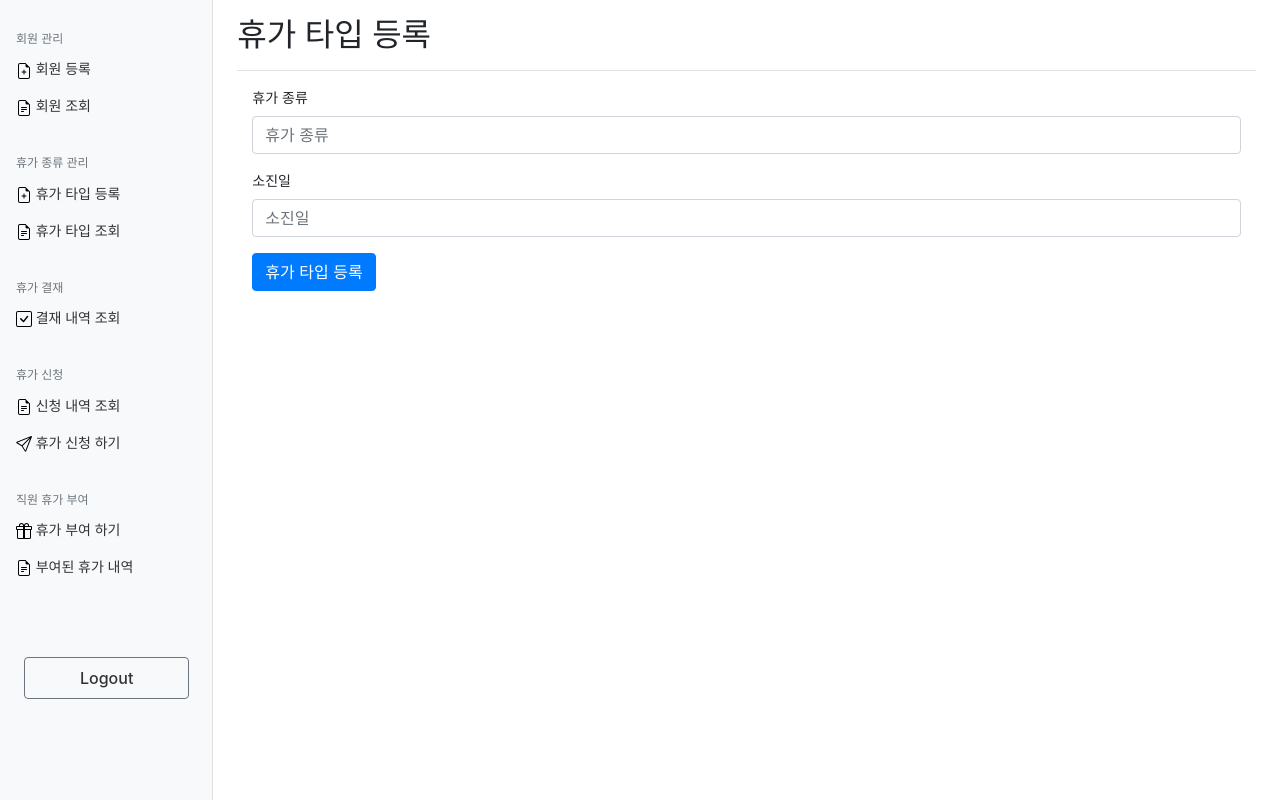
After one commit to Joje1283/In-house-leave-management, a Django app: page /leaves/new/ in a window 1280 px wide. The commit adds this page. Run offline with Django 4.2, Linux system fonts and the light colour scheme; some libraries are stand-ins or nearby versions.

Commit message:
휴가 종류 생성 / 조회 / 수정 화면 개발

```diff
--- a/leave_management/urls.py
+++ b/leave_management/urls.py
@@ -22,4 +22,5 @@ urlpatterns = [
     path('admin/', admin.site.urls),
     path("", TemplateView.as_view(template_name="main.html")),
     path("members/", include("members.urls")),
+    path("leaves/", include("leaves.urls")),
 ]
--- /dev/null
+++ b/leaves/templates/leaves/leave_form.html
@@ -0,0 +1,17 @@
+{% extends "layout.html" %}
+
+{% block title %}
+  휴가 타입 등록
+{% endblock %}
+
+{% block content %}
+  <div class="container">
+    <div class="row">
+    </div>
+    <div class="row">
+      <div class="col-sm-12">
+        {% include '_form.html' with form_title="휴가 타입 등록" submit_label='휴가 타입 등록' %}
+      </div>
+    </div>
+  </div>
+{% endblock %}
--- /dev/null
+++ b/leaves/urls.py
@@ -0,0 +1,11 @@
+from django.urls import path
+
+from . import views
+
+app_name = "leaves"
+
+urlpatterns = [
+    path("new/", views.LeaveCreateView.as_view(), name="leave_create"),
+    path("", views.LeaveListView.as_view(), name="leave_list"),
+    path("<int:pk>/edit/", views.LeaveUpdateView.as_view(), name="leave_update"),
+]
--- /dev/null
+++ b/leaves/views.py
@@ -0,0 +1,20 @@
+from django.views.generic import CreateView, ListView, UpdateView, DeleteView
+
+from .models import Leave
+
+
+class LeaveCreateView(CreateView):
+    model = Leave
+    success_url = "/"
+    fields = "__all__"
+
+
+class LeaveListView(ListView):
+    queryset = Leave.objects.order_by("-pk")
+
+
+class LeaveUpdateView(UpdateView):
+    model = Leave
+    template_name = "leaves/leave_update_form.html"
+    fields = ["consume"]
+    success_url = "/leaves"
--- a/members/templates/members/login_form.html
+++ b/members/templates/members/login_form.html
@@ -5,7 +5,7 @@
 {% block content %}
   <div class="container">
     <div class="row">
-      <div class="col-sm-6 offset-sm-3">
+      <div class="col-sm-12">
         {% include '_form.html' with form_title="로그인" submit_label='로그인' %}
       </div>
     </div>
--- a/templates/_form.html
+++ b/templates/_form.html
@@ -3,7 +3,7 @@
   {% csrf_token %}
   {% bootstrap_form form %}
   {% buttons %}
-    <button type="submit" class="btn btn-primary">
+    <button type="submit" class="btn btn-{{ button_color|default:"primary" }}">
       {{ submit_label|default:"Submit" }}
     </button>
   {% endbuttons %}
--- a/templates/layout.html
+++ b/templates/layout.html
@@ -46,13 +46,13 @@
         </ul>
         <ul class="nav flex-column mb-2">
           <li class="nav-item">
-            <a class="nav-link" href="#">
+            <a class="nav-link" href="{% url "leaves:leave_create" %}">
               <img src="{% static "icons/file-earmark-plus.svg" %}" alt="">
               휴가 타입 등록
             </a>
           </li>
           <li class="nav-item">
-            <a class="nav-link" href="#">
+            <a class="nav-link" href="{% url "leaves:leave_list" %}">
               <img src="{% static "icons/file-earmark-text.svg" %}" alt="">
               휴가 타입 조회
             </a>
```
Also changed, not shown: leaves/templates/leaves/leave_list.html (added, +29 -0 lines), leaves/templates/leaves/leave_update_form.html (added, +15 -0 lines).
